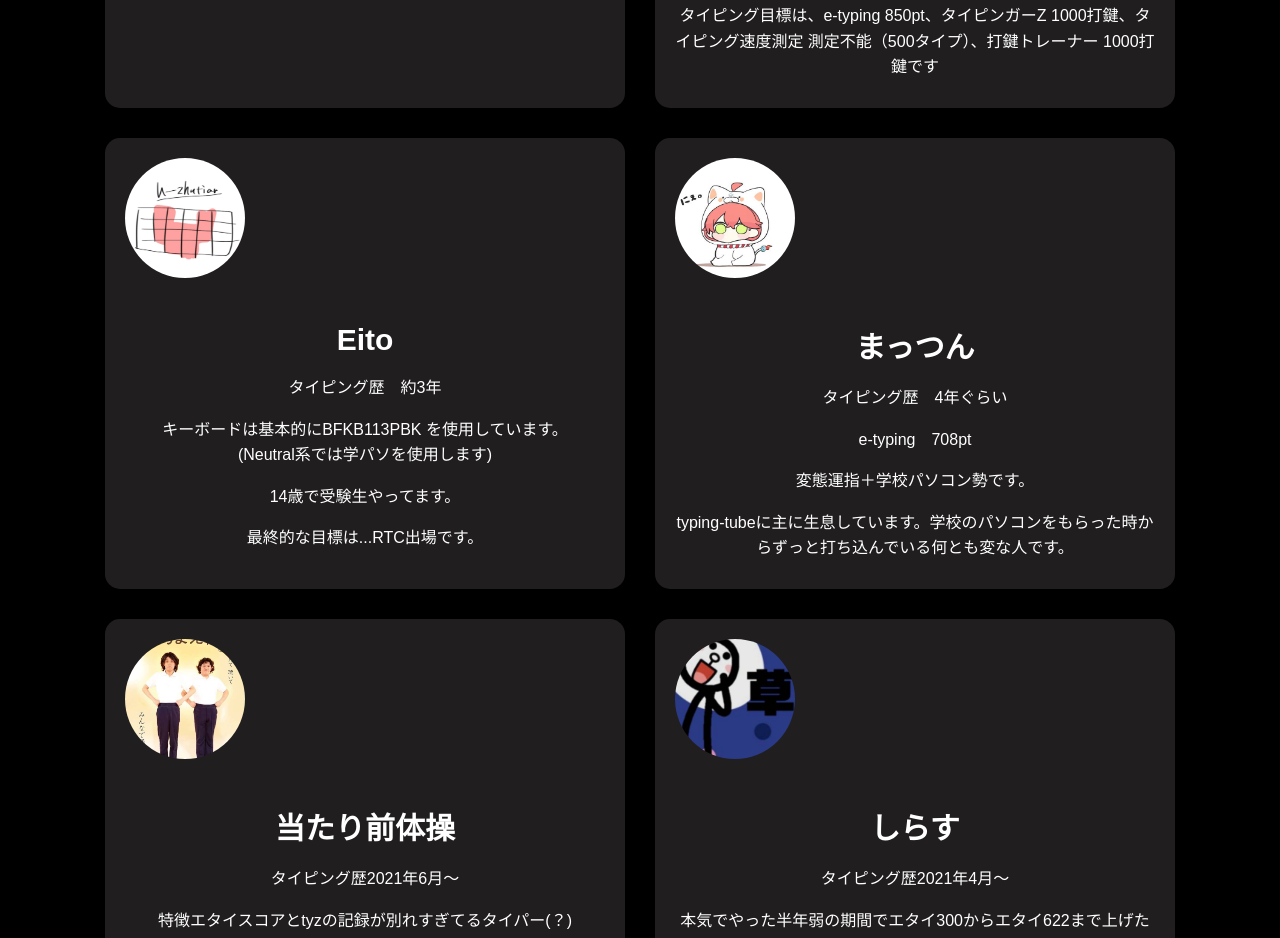
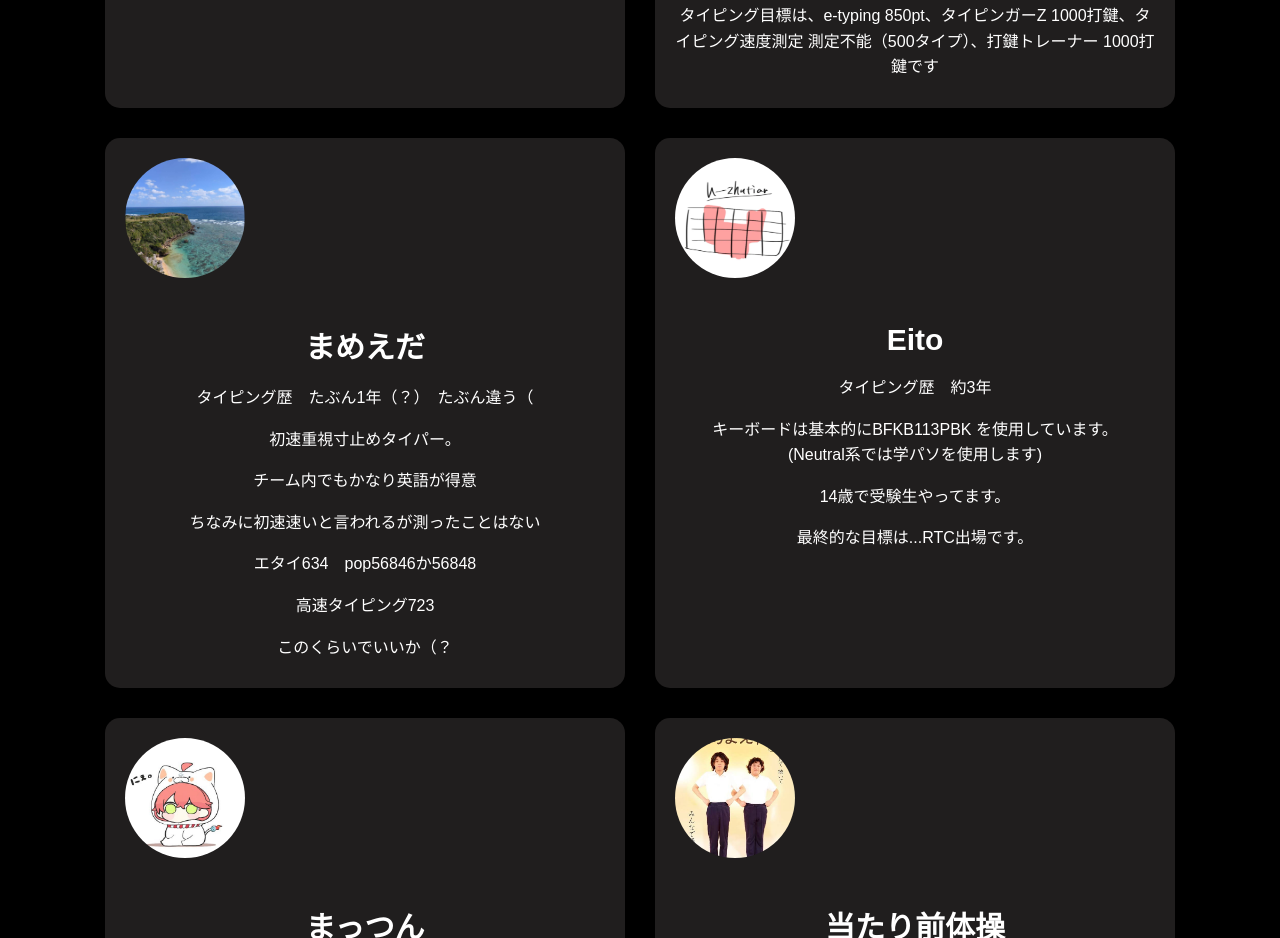
Before and after one commit to saijaku1/-yper, a plain HTML site: page member/index.html in a window 1280 px wide. Shown: the part 2773-3711 px from the top of the page. Drawn offline with Linux system fonts and the light colour scheme.

Commit message:
Add Mameeda member details to index.html

```diff
--- a/member/index.html
+++ b/member/index.html
@@ -32,6 +32,7 @@
     <option value="MHJ">MHJ</option>
     <option value="SPA">スピードアキュレイト</option>
     <option value="Kabotya">かぼちゃ</option>
+    <option value="Mameeda">まめえだ</option>
     <option value="Eito">えいと</option>
     <option value="Mattunn">まっつん</option>
     <option value="Atarimae">当たり前体操</option>
@@ -160,6 +161,17 @@
                   <p>タイピング目標は、e-typing 850pt、タイピンガーZ 1000打鍵、タイピング速度測定 測定不能（500タイプ）、打鍵トレーナー 1000打鍵です</p>
 
                 </li>
+                     <li class="card">
+                    <img src="../../image/mameeda.jpg" class="li-image" id="Mameeda" alt="メンバー3">
+                    <h3>まめえだ</h3>
+                    <p>タイピング歴　たぶん1年（？）　たぶん違う（</p>
+                  <p>初速重視寸止めタイパー。</p>
+                  <p>チーム内でもかなり英語が得意</p>
+                  <p>ちなみに初速速いと言われるが測ったことはない</p>
+                  <p>エタイ634　pop56846か56848</p>
+                  <p>高速タイピング723</p>
+                  <p>このくらいでいいか（？</p>
+                </li>
                  <li class="card">
                     <img src="../../image/Eito.png" class="li-image" id="Eito" alt="メンバー3">
                     <h3>Eito</h3>
```
